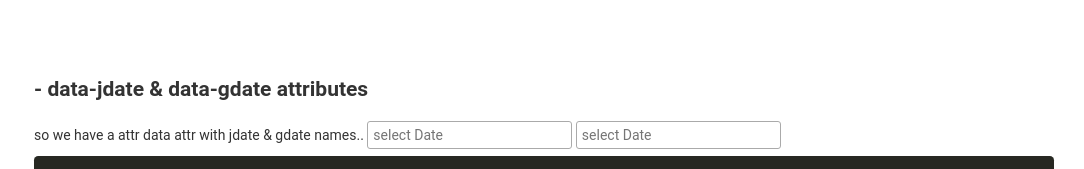
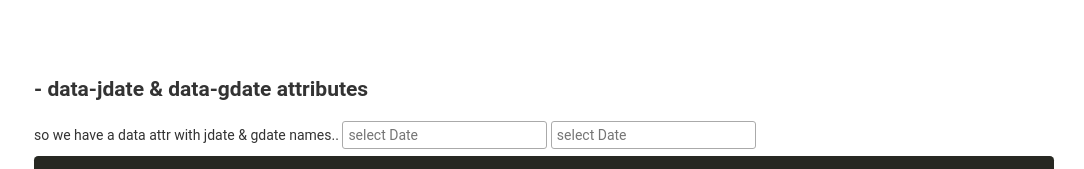
Before and after one commit to behzadi/persianDatepicker, a plain HTML site: page index.html in a window 1280 px wide. Shown: the part 3820-3989 px from the top of the page, without its empty margins (196-1280 px from the left). Drawn offline with Linux system fonts and the light colour scheme.

Commit message:
fis demo page

```diff
--- a/index.html
+++ b/index.html
@@ -307,7 +307,7 @@
 
         <section id="dataAttr">
             <h2> - data-jdate & data-gdate attributes</h2>
-            <label>so we have a attr data attr with jdate & gdate names..</label>
+            <label>so we have a data attr with jdate & gdate names..</label>
             <input type="text" id="pdp-data-jdate" placeholder="select Date" />
             <input type="text" id="pdp-data-gdate" placeholder="select Date" />
 
```
